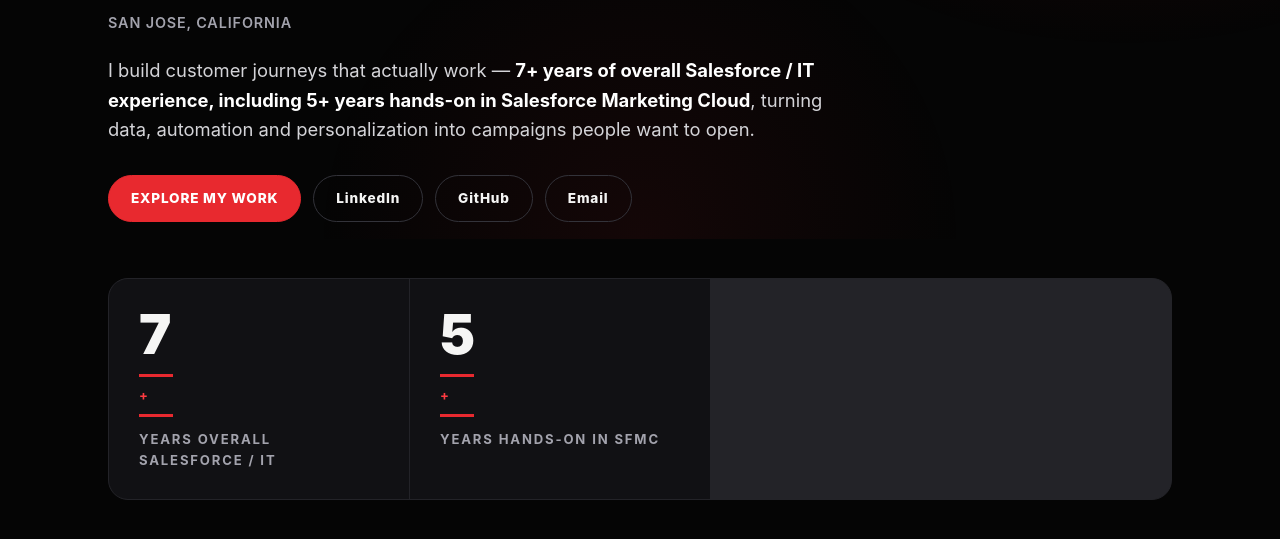
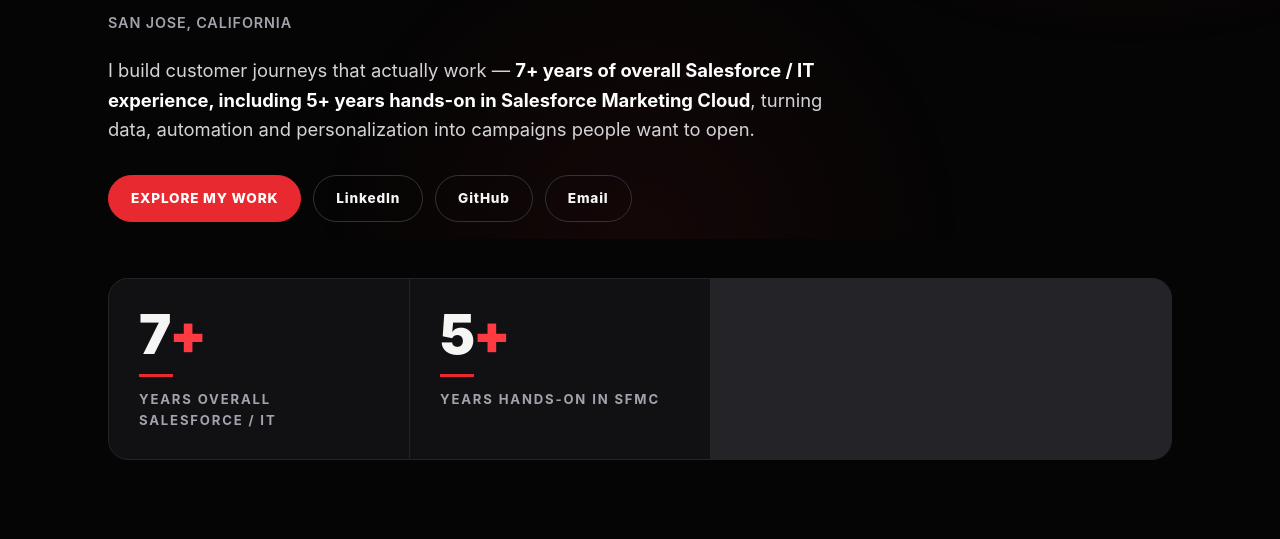
Before and after one commit to sandireddyvikas17-dev/sandireddyvikas17-dev.github.io, a plain HTML site: page index.html in a window 1280 px wide. Shown: the part 561-1100 px from the top of the page. Drawn offline with Linux system fonts and the light colour scheme.

Commit message:
Fix hero stat layout: keep 7+ / 5+ on one line

```diff
--- a/index.html
+++ b/index.html
@@ -43,9 +43,9 @@ h1 em{font-style:normal;color:var(--accent2)}
 .hero-stats{display:grid;grid-template-columns:repeat(2,minmax(0,300px));gap:1px;background:var(--line);border:1px solid var(--line);border-radius:var(--radius);overflow:hidden;margin-top:56px}
 .stat{background:var(--panel);padding:28px 30px}
 .stat b{display:block;font-size:clamp(2.4rem,5vw,3.4rem);line-height:1;letter-spacing:-.04em;font-weight:900}
-.stat b span{color:var(--accent2)}
-.stat span{display:block;margin-top:12px;color:var(--muted);font-size:.82rem;font-weight:700;letter-spacing:.14em;text-transform:uppercase}
-.stat span::before{content:"";display:block;width:34px;height:3px;background:var(--accent);margin-bottom:12px}
+.stat b span{display:inline;color:var(--accent2)}
+.stat>span{display:block;margin-top:12px;color:var(--muted);font-size:.82rem;font-weight:700;letter-spacing:.14em;text-transform:uppercase}
+.stat>span::before{content:"";display:block;width:34px;height:3px;background:var(--accent);margin-bottom:12px}
 /* Sections */
 section{padding:88px 0}
 .sec-head{text-align:center;margin-bottom:52px}
```
